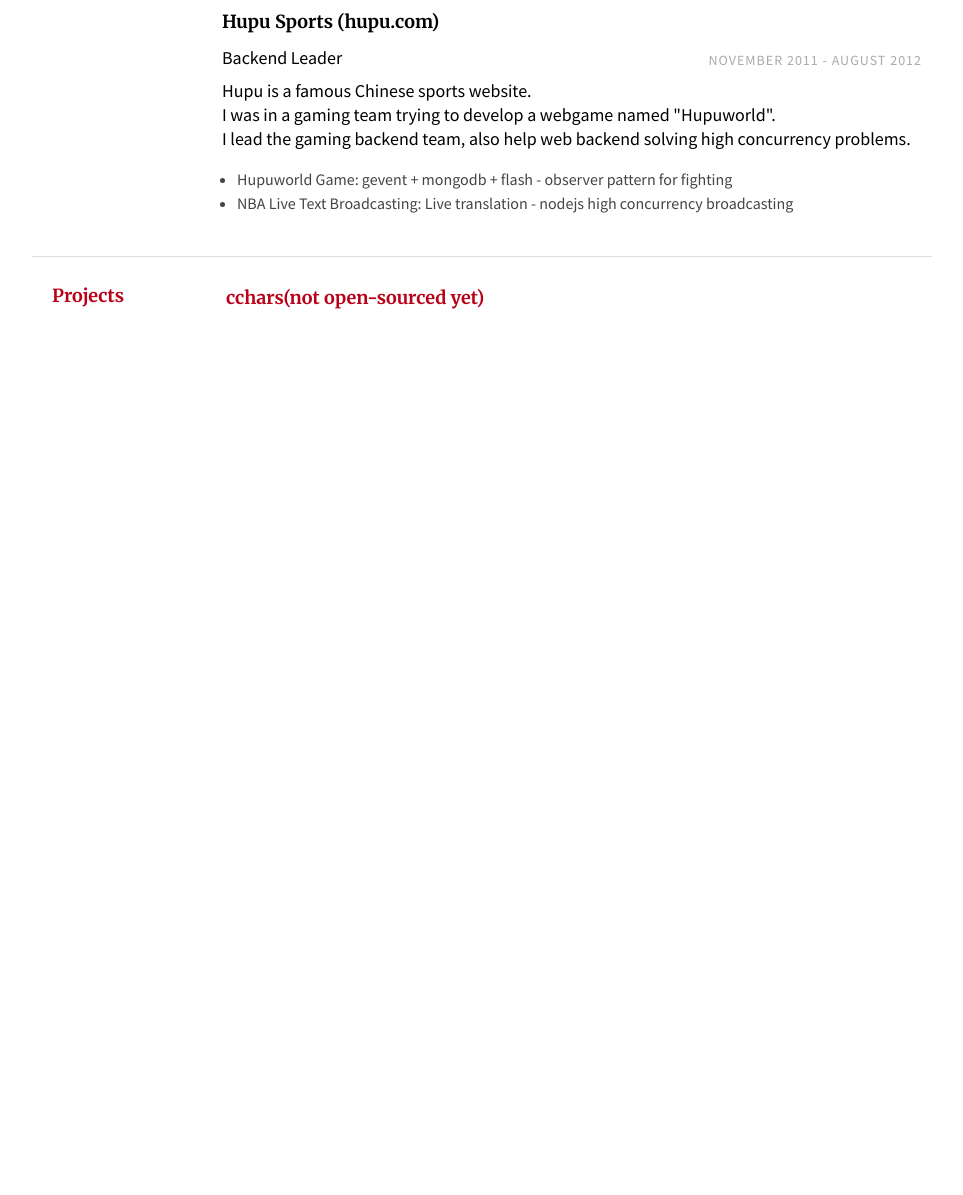
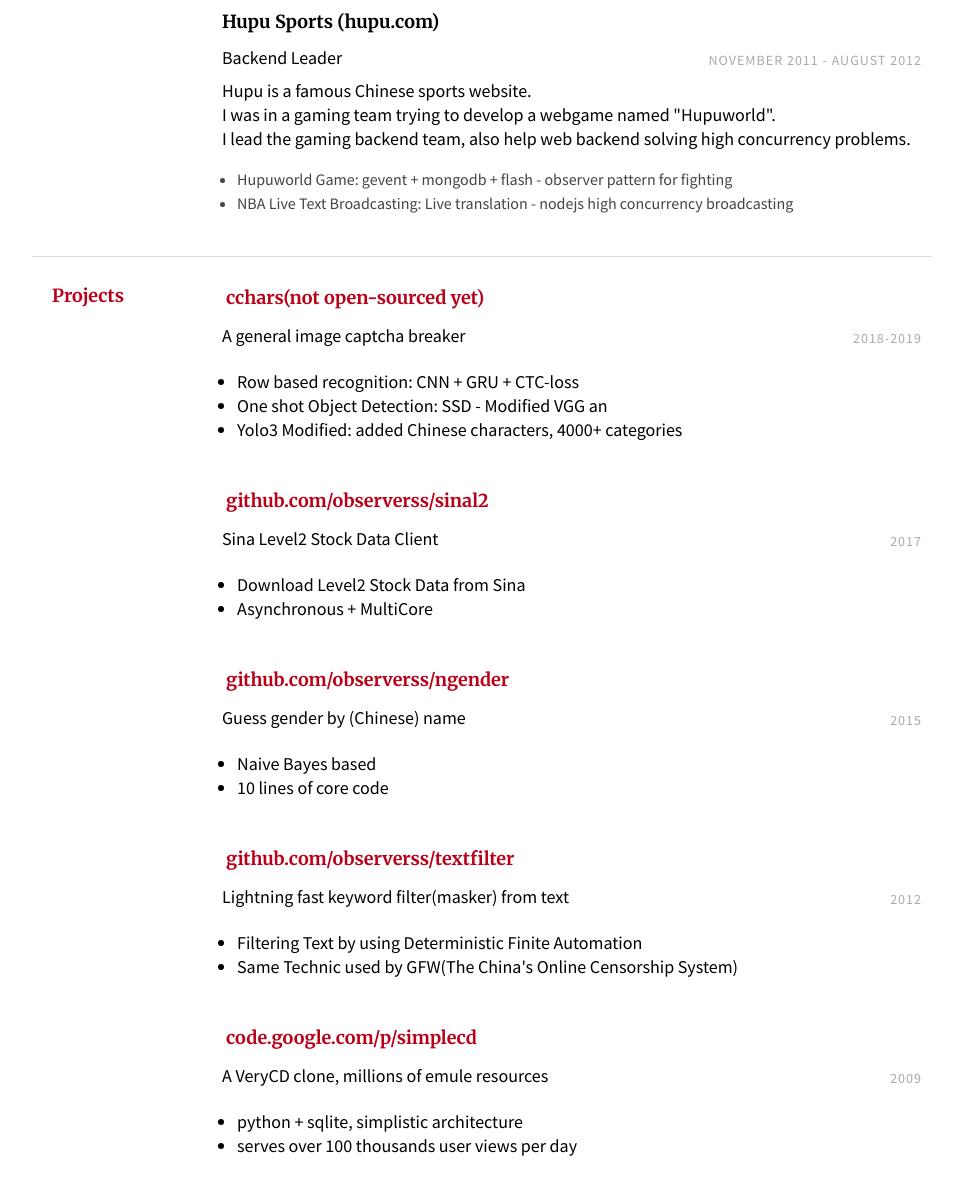
Before and after one commit to observerss/observerss.github.io, a plain HTML site: page resume.html in a window 1280 px wide. Shown: the part 1694-2889 px from the top of the page, without its empty margins (158-1121 px from the left). Before the commit the page ends 2091 px from the top, so only its background shows below. Drawn offline with Linux system fonts and the light colour scheme.

Commit message:
finish english resume

```diff
--- a/resume.html
+++ b/resume.html
@@ -171,7 +171,67 @@
         <div class="section row">
             <h2 class="col">Projects</h2>
             <div class="section-text col-right">
-                <h3><a href="https://github.com/observerss/cchars">cchars(not open-sourced yet)</a></h3>
+                <h3><a href="https://github.com/observerss/cchars" target="_blank">cchars(not open-sourced yet)</a></h3>
+                <div class="row subsection">
+                    <div class="emph col">A general image captcha breaker</div>
+                    <div class="col-right light">2018-2019</div>
+                </div>
+                <ul>
+                    <li>Row based recognition: CNN + GRU + CTC-loss</li>
+                    <li>One shot Object Detection: SSD - Modified VGG an<d Anchor</li> <li>Yolo3 Modified: added Chinese
+                            characters, 4000+ categories</li>
+                </ul>
+            </div>
+
+            <div class="section-text col-right">
+                <h3><a href="https://github.com/observerss/sinal2" target="_blank">github.com/observerss/sinal2</a></h3>
+                <div class="row subsection">
+                    <div class="emph col">Sina Level2 Stock Data Client</div>
+                    <div class="col-right light">2017</div>
+                </div>
+                <ul>
+                    <li>Download Level2 Stock Data from Sina</li>
+                    <li>Asynchronous + MultiCore</li>
+                </ul>
+            </div>
+
+            <div class="section-text col-right">
+                <h3><a href="https://github.com/observerss/ngender" target="_blank">github.com/observerss/ngender</a>
+                </h3>
+                <div class="row subsection">
+                    <div class="emph col">Guess gender by (Chinese) name</div>
+                    <div class="col-right light">2015</div>
+                </div>
+                <ul>
+                    <li>Naive Bayes based</li>
+                    <li>10 lines of core code</li>
+                </ul>
+            </div>
+
+            <div class="section-text col-right">
+                <h3><a href="https://github.com/observerss/textfilter"
+                        target="_blank">github.com/observerss/textfilter</a></h3>
+                <div class="row subsection">
+                    <div class="emph col">Lightning fast keyword filter(masker) from text</div>
+                    <div class="col-right light">2012</div>
+                </div>
+                <ul>
+                    <li>Filtering Text by using Deterministic Finite Automation</li>
+                    <li>Same Technic used by GFW(The China's Online Censorship System)</li>
+                </ul>
+            </div>
+
+            <div class="section-text col-right">
+                <h3><a href="https://code.google.com/p/simplecd/" target="_blank">code.google.com/p/simplecd</a>
+                </h3>
+                <div class="row subsection">
+                    <div class="emph col">A VeryCD clone, millions of emule resources</div>
+                    <div class="col-right light">2009</div>
+                </div>
+                <ul>
+                    <li>python + sqlite, simplistic architecture</li>
+                    <li>serves over 100 thousands user views per day</li>
+                </ul>
             </div>
         </div>
 
```
Also changed, not shown: resumecn.html (+9 -12 lines).
